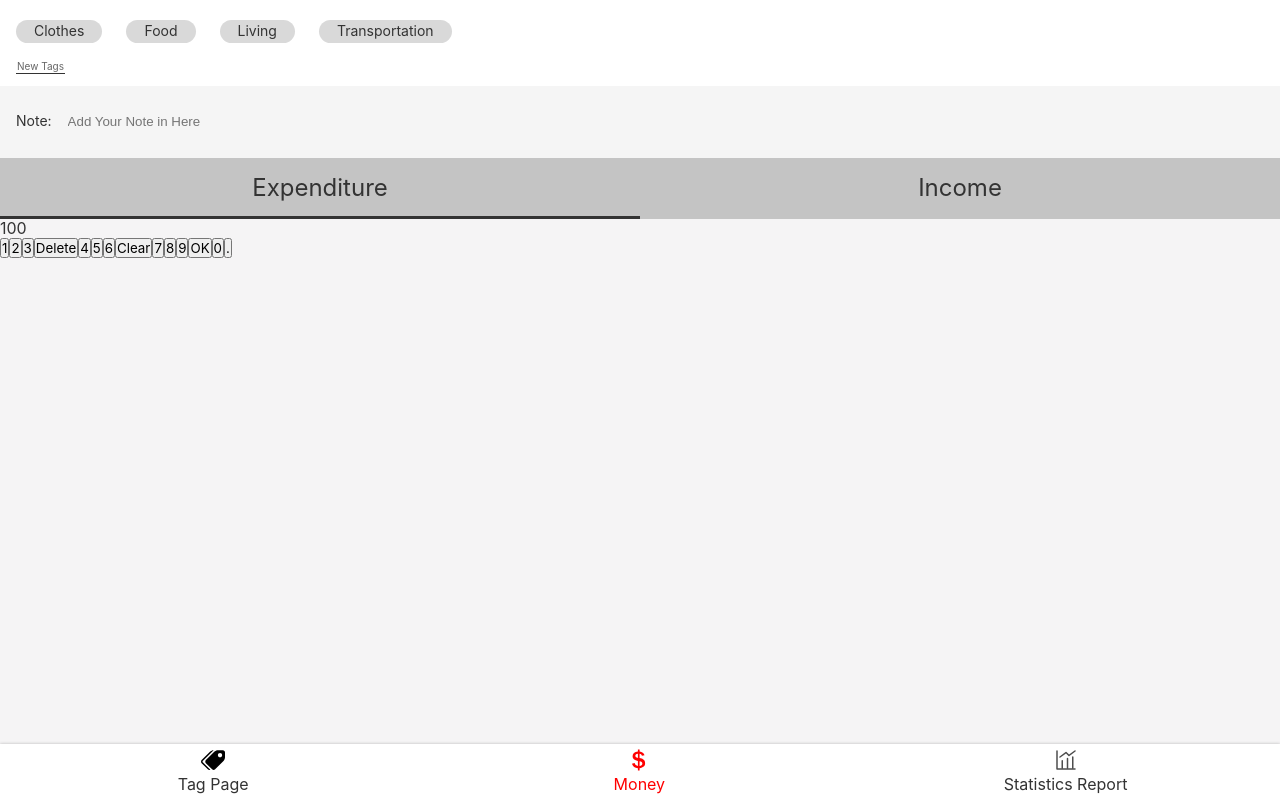
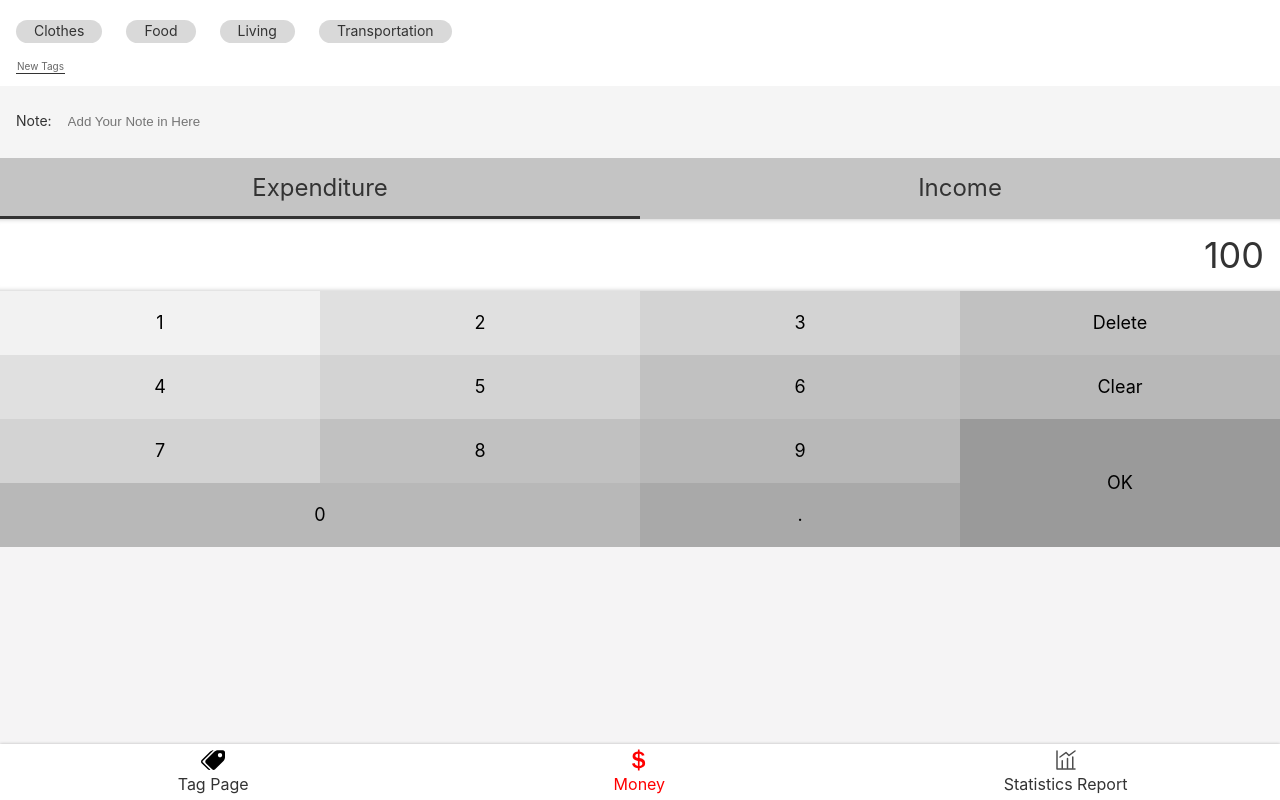
Before and after one commit to zipengliang21/Morney, a React app: page /#/money in a window 1280 px wide. Built offline with nearby package versions, Linux system fonts and the light colour scheme.

Commit message:
Add NumberPadSection UI in Money.tsx

```diff
--- a/src/index.scss
+++ b/src/index.scss
@@ -26,3 +26,8 @@
   height: 1em;
   display: inline-block;
 }
+.clearfix::after{
+  content: '';
+  display: block;
+  clear: both;
+}
--- a/src/views/Money.tsx
+++ b/src/views/Money.tsx
@@ -72,7 +72,52 @@
   }
 `;
 const NumberPadSection = styled.section`
-
+  display:flex;
+  flex-direction: column;
+  > .output{
+    background:white;
+    font-size: 36px;
+    line-height: 72px;
+    text-align:right;
+    padding: 0 16px;
+    box-shadow: inset 0 -5px 5px -5px rgba(0,0,0,0.25),
+                inset 0 5px 5px -5px rgba(0,0,0,0.25);
+  }
+  > .pad{
+    > button{
+      font-size: 18px; float: left; width: 25%; height: 64px; border: none;
+      &.ok{ height: 128px; float: right; }
+      &.zero{ width: 50%; }
+      &:nth-child(1){
+        background:#f2f2f2;
+      }
+      &:nth-child(2),
+      &:nth-child(5) {
+        background:#E0E0E0;
+      }
+      &:nth-child(3),
+      &:nth-child(6),
+      &:nth-child(9) {
+        background:#D3D3D3;
+      }
+      &:nth-child(4),
+      &:nth-child(7),
+      &:nth-child(10) {
+        background:#C1C1C1;
+      }
+      &:nth-child(8),
+      &:nth-child(11),
+      &:nth-child(13) {
+        background:#B8B8B8;
+      }
+      &:nth-child(12) {
+        background:#9A9A9A;
+      }
+      &:nth-child(14) {
+        background:#A9A9A9;
+      }
+    }
+  }
 `;
 
 function Money() {
@@ -100,10 +145,10 @@
                 </ul>
             </CategorySection>
             <NumberPadSection>
-                <div>
+                <div className="output">
                     100
                 </div>
-                <div>
+                <div className="pad clearfix">
                     <button>1</button>
                     <button>2</button>
                     <button>3</button>
@@ -115,8 +160,8 @@
                     <button>7</button>
                     <button>8</button>
                     <button>9</button>
-                    <button>OK</button>
-                    <button>0</button>
+                    <button className="ok">OK</button>
+                    <button className="zero">0</button>
                     <button>.</button>
                 </div>
             </NumberPadSection>
```
